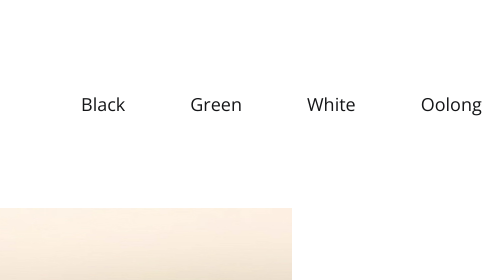
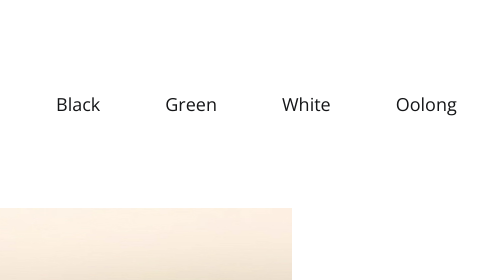
Before and after one commit to CharlyTosher/site1, a plain HTML site: page index.html in a window 390 px wide. Shown: the top 280 px of the page, 487 px wide, since content can reach past the window. Drawn offline with nearby package versions, Linux system fonts and the light colour scheme.

Commit message:
starting make adaptive design for another devices

```diff
--- a/css/style.css
+++ b/css/style.css
@@ -108,3 +108,24 @@ body{
     max-width: 704px;
     margin: 150px auto;
 }
+
+@media (max-width:1000px) { /*делаем ширину для разных экранов*/
+    .user-actions__item-search {
+        margin-left: 30px;
+    }
+    .menu {
+        margin-right: auto;
+    }
+    .menu__list {
+        margin-left: 60px;
+    }
+}
+@media (max-width:768px) { /*делаем ширину для разных экранов*/
+
+}
+@media (max-width:480px) { /*делаем ширину для разных экранов*/
+
+}
+@media (max-width:360px) { /*делаем ширину для разных экранов*/
+
+}
```
